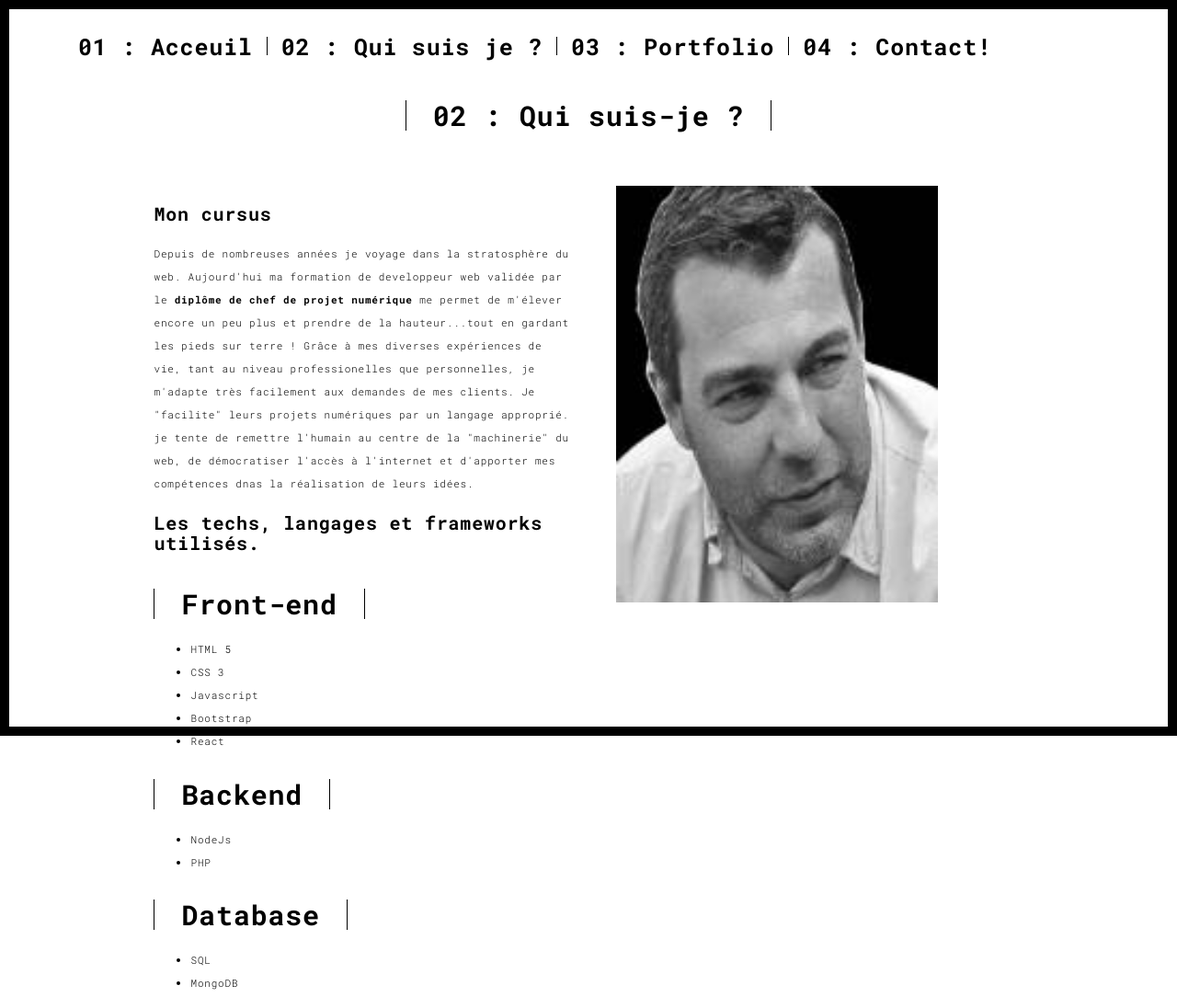
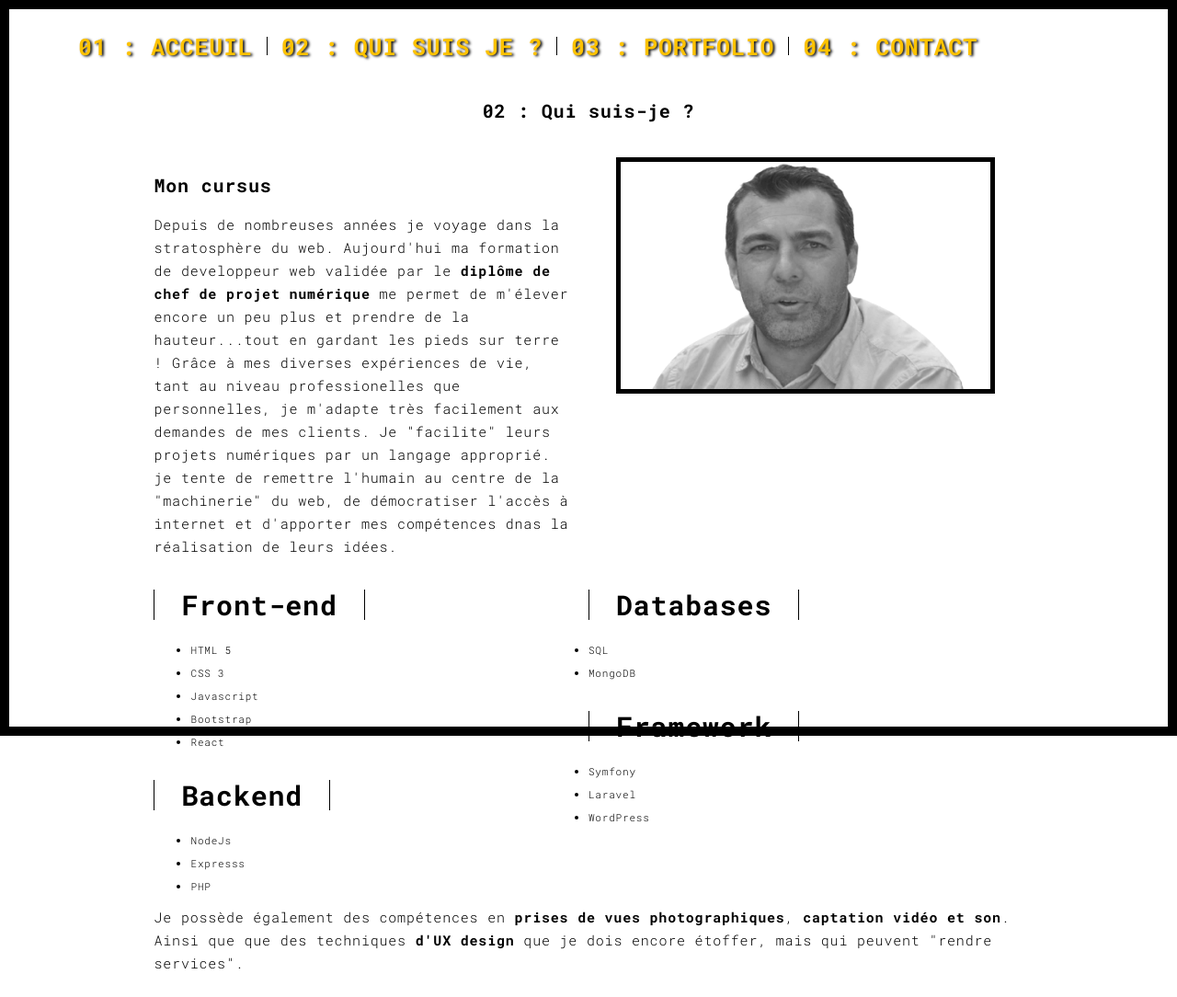
Before and after one commit to dhagnere/landing.io, a plain HTML site: page about.html in a window 1280 px wide. Shown: the top 1084 px of the page at 92% size. Drawn offline with Linux system fonts and the light colour scheme.

Commit message:
Css reworked

```diff
--- a/about.html
+++ b/about.html
@@ -42,7 +42,7 @@
             <li><a href="./index.html" title="">01 : Acceuil</a></li>
             <li><a href="./about.html" title="">02 : Qui suis je ?</a></li>
             <li><a href="./portfolio.html" title="">03 : Portfolio</a></li>
-            <li><a href="./contact.html" title="">04 : Contact!</a></li>
+            <li><a href="./contact.html" title="">04 : Contact</a></li>
           </ul>
         </div>
       </div>
@@ -55,7 +55,7 @@
       <div class="row">
         <div class="col-xs-12">
           <div class="section-container-spacer text-center">
-            <h1 class="h2">02 : Qui suis-je ?</h1>
+            <h1 class="h3">02 : Qui suis-je ?</h1>
           </div>
 
           <div class="row">
@@ -64,8 +64,16 @@
                 <div class="col-xs-12 col-md-6">
                   <h3>Mon cursus</h3>
                   <p>Depuis de nombreuses années je voyage dans la stratosphère du web. Aujourd'hui ma formation de developpeur web validée par le <strong>diplôme de chef de projet numérique</strong> me permet de m'élever encore un peu plus et prendre de la hauteur...tout en gardant les pieds sur terre !
-                  Grâce  à mes diverses expériences de vie, tant au niveau professionelles que personnelles, je m'adapte très facilement aux demandes de mes clients. Je "facilite" leurs projets numériques par un langage approprié. je tente de remettre l'humain au centre de la "machinerie" du web, de démocratiser l'accès à l'internet et d'apporter mes compétences dnas la réalisation de leurs idées. </p>
-                  <h3>Les techs, langages et frameworks utilisés.</h3>
+                  Grâce  à mes diverses expériences de vie, tant au niveau professionelles que personnelles, je m'adapte très facilement aux demandes de mes clients. Je "facilite" leurs projets numériques par un langage approprié. je tente de remettre l'humain au centre de la "machinerie" du web, de démocratiser l'accès à internet et d'apporter mes compétences dnas la réalisation de leurs idées. </p>
+                </div>
+                  <div class="col-xs-12 col-md-6">
+                      <img class="moi"src="./assets/images/davidhagnere.png" class="img-responsive" alt="photo Dhagnere">
+                  </div>
+                </div>
+
+                <div class="row">
+                  <div class="col-xs-12 col-md-6">
+
                   <h2>Front-end</h2>
                   <ul>
                     <li>HTML 5</li>
@@ -78,10 +86,12 @@
                   <h2>Backend</h2>
                   <ul>
                     <li>NodeJs</li>
+                    <li>Expresss</li>
                     <li>PHP</li>
                   </ul>
-
-                  <h2>Database</h2>
+                </div>
+                <div>
+                  <h2>Databases</h2>
                   <ul>
                     <li>SQL</li>
                     <li>MongoDB</li>
@@ -93,14 +103,11 @@
                     <li>Laravel</li>
                     <li>WordPress</li>
                   </ul>
-                  <p>
+                </div>
+                </div>
+                <p>
                     Je possède également des compétences en <strong>prises de vues photographiques</strong>, <strong>captation vidéo et son</strong>. Ainsi que que des techniques <strong>d'UX design</strong> que je dois encore étoffer, mais qui peuvent "rendre services".
                  </p>
-
-                </div>
-                <div class="col-xs-12 col-md-6">
-                  <img class="moi"src="./assets/images/moi-removebg-preview.jpg" class="img-responsive" alt="">
-                </div>
               </div>
             </div>
           </div>
--- a/assets/css/styles.css
+++ b/assets/css/styles.css
@@ -1,7 +1,9 @@
 .nav>li>a {
   font-size:2.5rem;
-  color: darkgrey;
-  font-weight: 900;
+  color:rgb(253, 194, 0)!important;
+  text-shadow: 2px 1px 3px #000!important;
+  font-weight: 900!important;
+  text-transform: uppercase;
 }
 
 .text-content{
@@ -9,9 +11,9 @@
 }
 
 #typed {
-  font-size: 5rem;
-  color: rgb(226, 112, 45);
-
+  font-size: 6rem!important;
+  color:rgb(253, 194, 0)!important;
+  text-shadow:2px 3px 3px #000!important;
 }
 
 .btn-contact{
@@ -23,6 +25,12 @@
 }
 
 .moi{
-  width: 350px;
+  max-width: 90%;
   margin-left: 15px;
+  border:5px solid black;
+
 }
+
+p{
+  font-size: 1.5rem;
+}
```
Also changed, not shown: index.html (+1 -13 lines), assets/images/Front_home.jpg (added), assets/images/Home.jpg (added), assets/images/davidhagnere.png (added), assets/images/moi-removebg-preview.png (deleted), assets/images/profil.jpg (deleted), assets/images/space.jpg (deleted).
